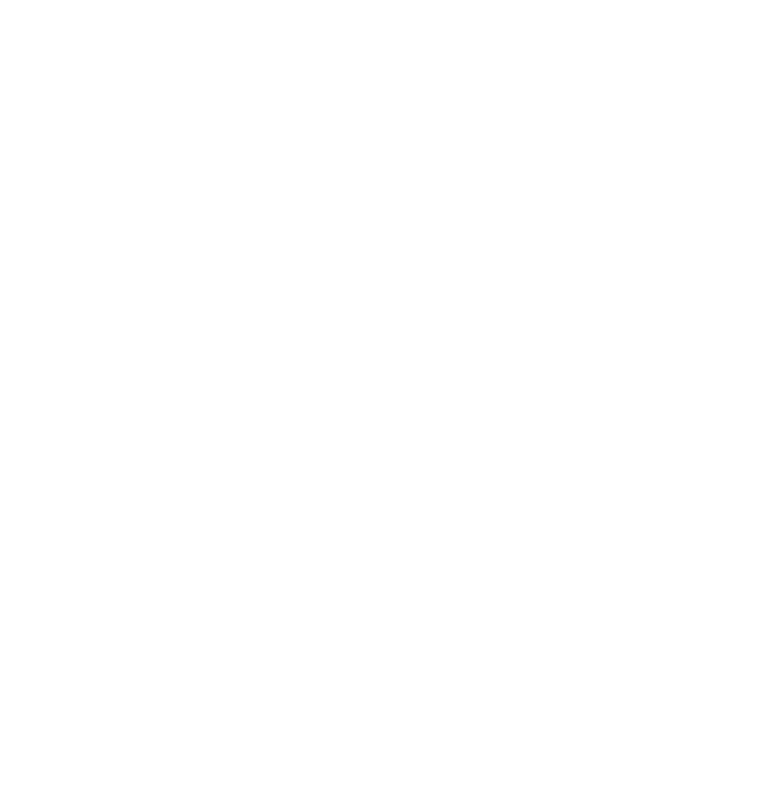
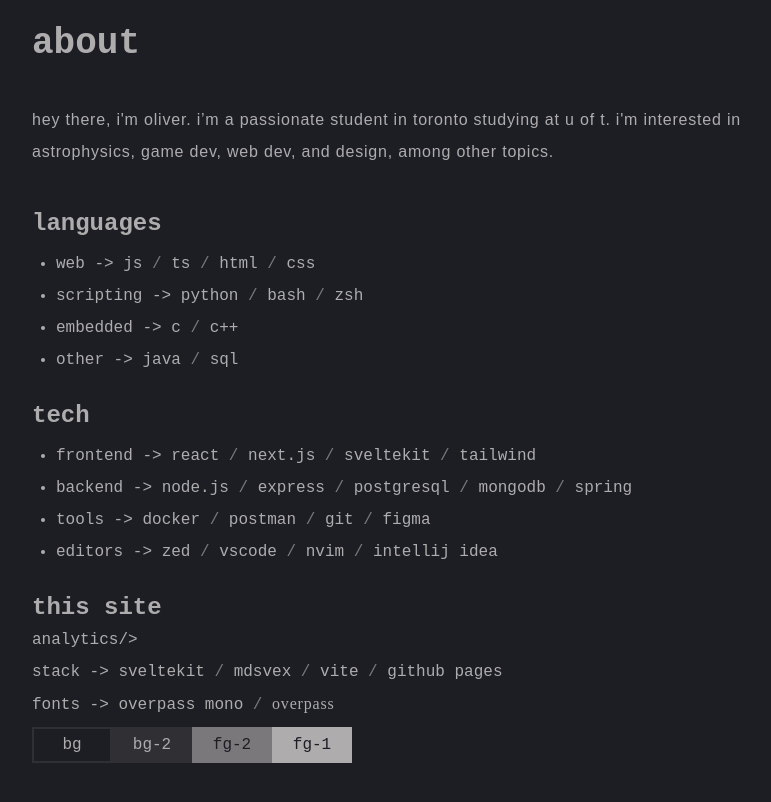
Before and after one commit to gooosexe/portfolio, a SvelteKit app: page /about in a window 1280 px wide. Shown: the top 802 px of the page, without its empty margins (248-1019 px from the left). Built offline with nearby package versions, Linux system fonts and the light colour scheme.

Commit message:
changed some design stuff

```diff
--- a/package.json
+++ b/package.json
@@ -22,17 +22,19 @@
 		"@tailwindcss/forms": "^0.5.9",
 		"@tailwindcss/typography": "^0.5.15",
 		"@tailwindcss/vite": "^4.0.0",
+		"autoprefixer": "^10.4.21",
 		"eslint": "^9.18.0",
 		"eslint-config-prettier": "^10.0.1",
 		"eslint-plugin-svelte": "^3.0.0",
 		"globals": "^16.0.0",
 		"mdsvex": "^0.12.3",
+		"postcss": "^8.5.3",
 		"prettier": "^3.4.2",
 		"prettier-plugin-svelte": "^3.3.3",
 		"prettier-plugin-tailwindcss": "^0.6.11",
 		"svelte": "^5.0.0",
 		"svelte-check": "^4.0.0",
-		"tailwindcss": "^4.0.0",
+		"tailwindcss": "^4.0.15",
 		"typescript": "^5.0.0",
 		"typescript-eslint": "^8.20.0",
 		"vite": "^6.0.0"
--- a/src/app.css
+++ b/src/app.css
@@ -1,3 +1,27 @@
 @import 'tailwindcss';
 @plugin '@tailwindcss/forms';
 @plugin '@tailwindcss/typography';
+
+:root {
+	--bg-1: #1d1d24;
+	--bg-2: #302f34;
+	--fg-3: #424046;
+	--fg-1: #aeacad;
+	--fg-2: #7b787c;
+}
+
+body {
+	background-color: var(--bg-1);
+	color: var(--fg-1);
+	font-family: 'Overpass Mono', monospace;
+	line-height: 2;
+}
+
+p {
+	font-family: 'Overpass', sans-serif;
+	letter-spacing: 0.05em;
+}
+
+.split {
+	color: var(--fg-2);
+}
--- a/src/app.html
+++ b/src/app.html
@@ -1,6 +1,7 @@
 <!doctype html>
 <html lang="en">
 	<head>
+		<title>oliver huang</title>
 		<meta charset="utf-8" />
 		<link rel="icon" href="%sveltekit.assets%/favicon.png" />
 		<meta name="viewport" content="width=device-width, initial-scale=1" />
--- a/src/routes/+page.svelte
+++ b/src/routes/+page.svelte
@@ -1,17 +1,7 @@
-<script>
-	import { onMount } from 'svelte';
-
-	onMount(() => {
-		document.body.style.backgroundColor = 'rgb(29,29,36)';
-		document.body.style.color = 'rgb(216,211,179)';
-		document.body.style.fontFamily = 'Cascadia Code, monospace';
-	});
-</script>
-
-<div class="container">
+<div class="container leading-normal">
 	<h1>oliver huang.</h1>
-	<p>math and physics student.</p>
-	<nav>
+	<p>cs and physics student.</p>
+	<nav class="mt-3">
 		<a class="nav-item" href="/about">about</a>
 		<a class="nav-item" href="/projects">projects</a>
 		<a class="nav-item" href="/contact">contact</a>
@@ -34,9 +24,8 @@
 	}
 
 	nav {
-		margin-top: 1rem;
 		display: flex;
-		gap: 1.5rem;
+		gap: 2.5rem;
 	}
 
 	.nav-item {
@@ -45,26 +34,27 @@
 		gap: 0.5rem;
 		font-size: 1.2rem;
 		text-decoration: none;
-		color: rgb(216, 211, 179);
 		position: relative;
 		transition: transform 0.3s ease-in-out;
 	}
 
 	.nav-item::before {
-		content: '->';
-		opacity: 1;
-		transform: translateX(0px);
+		content: '→';
+		position: absolute;
+		left: 0;
+		width: 100%;
+		opacity: 0; /* Initially hidden */
 		transition:
 			opacity 0.3s ease-in-out,
 			transform 0.3s ease-in-out;
 	}
 
 	.nav-item:hover {
-		transform: translateX(3px);
+		transform: translateX(15px);
 	}
 
 	.nav-item:hover::before {
 		opacity: 1;
-		transform: rotate(0deg) scale(1) translateX(2px);
+		transform: translateX(-15px); /* Move the arrow into position */
 	}
 </style>
--- a/src/routes/about.svelte
+++ /dev/null
@@ -1,41 +0,0 @@
-<script>
-	// You can add any logic or data fetching here if needed
-  </script>
-
-  <main class="max-w-3xl mx-auto p-6">
-	<h1 class="text-4xl font-bold mb-4">about me</h1>
-
-	<section class="mb-6">
-	  <h2 class="text-2xl font-semibold">hi, i'm [your name]</h2>
-	  <p class="mt-2 text-lg">
-		i’m a passionate developer interested in astrophysics and computer science.
-		my journey began when i was a child, watching documentaries about the universe, and it’s grown into a deep passion for both coding and exploring the wonders of the cosmos.
-	  </p>
-	</section>
-
-	<section class="mb-6">
-	  <h2 class="text-2xl font-semibold">skills</h2>
-	  <ul class="list-disc pl-6 mt-2">
-		<li>javascript / typescript</li>
-		<li>svelte / sveltekit</li>
-		<li>python (astrophysics simulations)</li>
-		<li>algorithms and data structures</li>
-	  </ul>
-	</section>
-
-	<section class="mb-6">
-	  <h2 class="text-2xl font-semibold">projects</h2>
-	  <ul class="list-disc pl-6 mt-2">
-		<li><strong>project 1:</strong> a web app built with sveltekit and postgresql for managing tasks.</li>
-		<li><strong>project 2:</strong> astrophysics simulations using python to model star systems and orbits.</li>
-		<li><strong>project 3:</strong> a machine learning project focused on predicting exoplanets based on light curves.</li>
-	  </ul>
-	</section>
-
-	<section>
-	  <h2 class="text-2xl font-semibold">contact</h2>
-	  <p class="mt-2">
-		you can reach me via email at <a href="mailto:oli.huang@mail.utoronto.ca" class="text-blue-500 hover:underline">oli.huang@mail.utoronto.ca</a>.
-	  </p>
-	</section>
-  </main>
--- a/src/routes/about/+page.svelte
+++ b/src/routes/about/+page.svelte
@@ -0,0 +1,97 @@
+<script>
+	let content = {
+		languages: {
+			web: ['js', 'ts', 'html', 'css'],
+			scripting: ['python', 'bash', 'zsh'],
+			embedded: ['c', 'c++'],
+			other: ['java', 'sql']
+		},
+		tech: {
+			frontend: ['react', 'next.js', 'sveltekit', 'tailwind'],
+			backend: ['node.js', 'express', 'postgresql', 'mongodb', 'spring'],
+			tools: ['docker', 'postman', 'git', 'figma'],
+			editors: ['zed', 'vscode', 'nvim', 'intellij idea']
+		}
+	};
+</script>
+
+<main class="mx-auto mb-10 max-w-3xl p-6">
+	<h1 class="mb-10 text-4xl font-bold">about</h1>
+
+	<section class="mb-10">
+		<p class="mt-2 leading-loose">
+			hey there, i'm oliver. i’m a passionate student in toronto studying at u of t. i'm interested
+			in astrophysics, game dev, web dev, and design, among other topics.
+		</p>
+	</section>
+
+	<section class="mb-6">
+		<h2 class="text-2xl font-semibold">languages</h2>
+		<ul class="mt-2 list-disc pl-6 leading-loose">
+			{#each Object.entries(content.languages) as [category, items] (category)}
+				<li>
+					{category} ->
+					{#each items as item, i (item)}
+						{item}
+						{#if i < items.length - 1}
+							<span class="split">/</span>&nbsp; <!-- adding non-breaking space -->
+						{/if}
+					{/each}
+				</li>
+			{/each}
+		</ul>
+		<h2 class="mt-6 text-2xl font-semibold">tech</h2>
+		<ul class="mt-2 list-disc pl-6 leading-loose">
+			{#each Object.entries(content.tech) as [category, items] (category)}
+				<li>
+					{category} ->
+					{#each items as item, i (item)}
+						{item}
+						{#if i < items.length - 1}
+							<span class="split">/</span>&nbsp; <!-- adding non-breaking space -->
+						{/if}
+					{/each}
+				</li>
+			{/each}
+		</ul>
+	</section>
+
+	<section>
+		<h1 class="text-2xl font-semibold">this site</h1>
+		<a href="https://us.umami.is/share/HwZnyuHQ5Rqz3NWf/refact0r.dev" class="external"
+			>analytics<span class="arrow">/></span></a
+		>
+		<div class="info">
+			stack -> sveltekit <span class="split">/</span> mdsvex
+			<span class="split">/</span> vite <span class="split">/</span> github pages
+		</div>
+		<div class="info">
+			fonts -> overpass mono <span class="split">/</span>
+			<span style="font-family: 'Overpass'" class="tracking-wider">overpass</span>
+		</div>
+		<div class="info">
+			<div class="colors">
+				<div class="color" style="background: var(--bg-1); border: 2px solid var(--bg-2);">bg</div>
+				<div class="color" style="background: var(--bg-2);">bg-2</div>
+				<div class="color" style="background: var(--fg-2); color: var(--bg-1)">fg-2</div>
+				<div class="color" style="background: var(--fg-1); color: var(--bg-1)">fg-1</div>
+			</div>
+		</div>
+	</section>
+</main>
+
+<style>
+	.colors {
+		display: inline-flex;
+		margin-top: 0.4rem;
+		flex-wrap: wrap;
+	}
+
+	.color {
+		display: inline-block;
+		width: 5rem;
+		text-align: center;
+		font-size: 1em;
+		border: 2px solid rgba(0, 0, 0, 0);
+	}
+</style>
```
Also changed, not shown: 1 other file (tests, documents, lock files or other folders).
